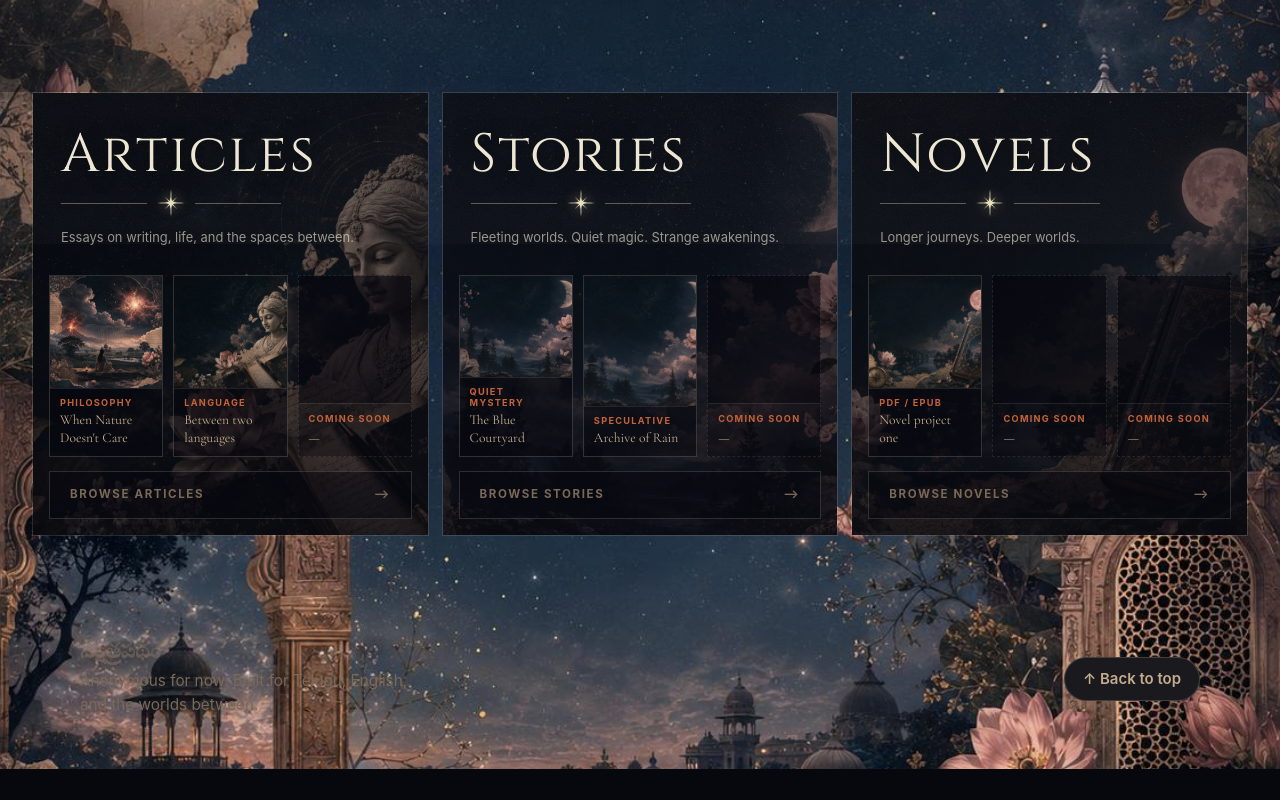
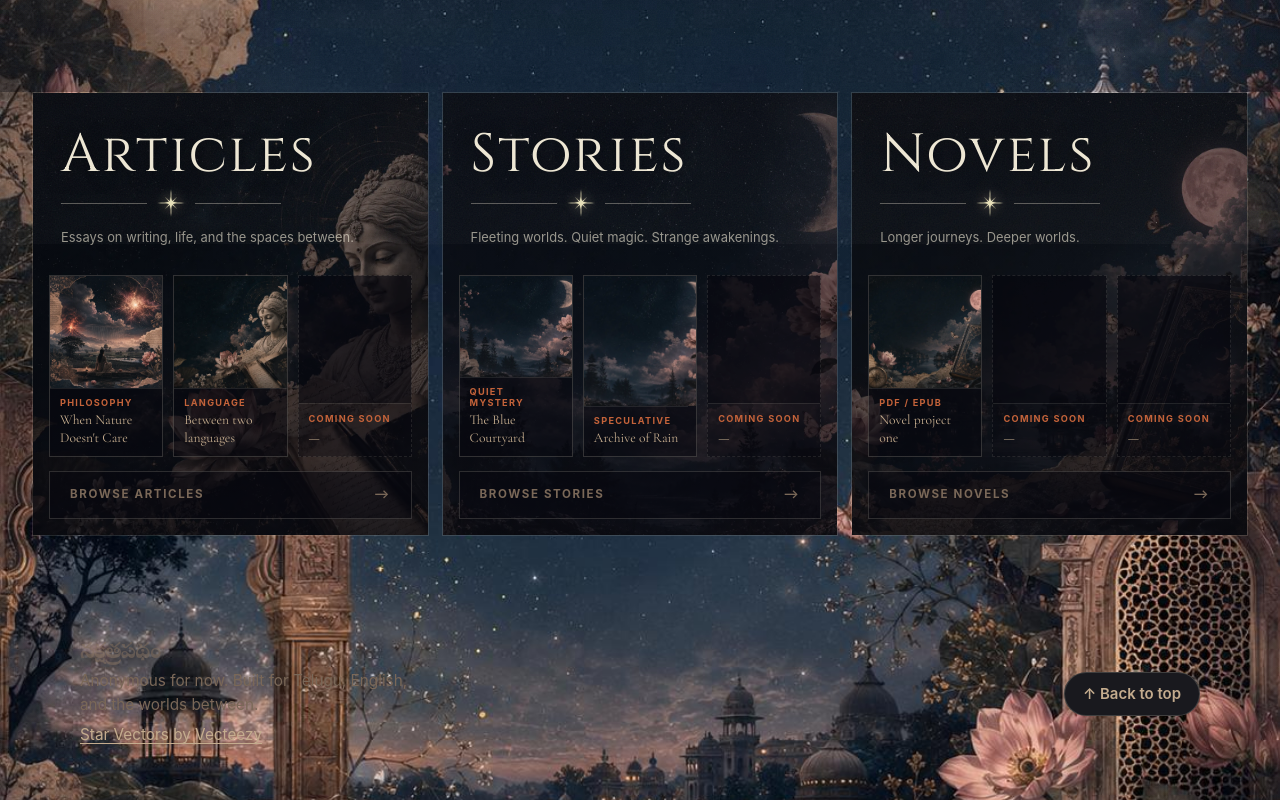
Before and after one commit to RamKanakam/RamKanakam.github.io, a React (Vite) app: page / in a window 1280 px wide. Shown: the part 556-1356 px from the top of the page. Before the commit the page ends 1325 px from the top, so only its background shows below. Built offline with nearby package versions, Linux system fonts and the light colour scheme; a web font is replaced by a local one.

Commit message:
Star vectors by vectea.

```diff
--- a/src/App.css
+++ b/src/App.css
@@ -1046,6 +1046,21 @@ h3 {
   color: var(--muted);
 }
 
+.footer__attribution {
+  font-size: 0.78rem;
+}
+
+.footer__attribution a {
+  color: var(--soft-ink);
+  text-decoration: underline;
+  text-decoration-thickness: 1px;
+  text-underline-offset: 3px;
+}
+
+.footer__attribution a:hover {
+  color: var(--ink);
+}
+
 .footer__top-link {
   display: inline-flex;
   min-height: 44px;
--- a/src/App.tsx
+++ b/src/App.tsx
@@ -419,6 +419,15 @@ function App() {
         <div className="footer__brand">
           <span className="brand__telugu footer__site-name">నక్షత్రపథం</span>
           <p>Anonymous for now. Built for Telugu, English,<br />and the worlds between.</p>
+          <p className="footer__attribution">
+            <a
+              href="https://www.vecteezy.com/free-vector/star"
+              target="_blank"
+              rel="noopener noreferrer"
+            >
+              Star Vectors by Vecteezy
+            </a>
+          </p>
         </div>
         <a
           href={isReading ? undefined : '#top'}
```
